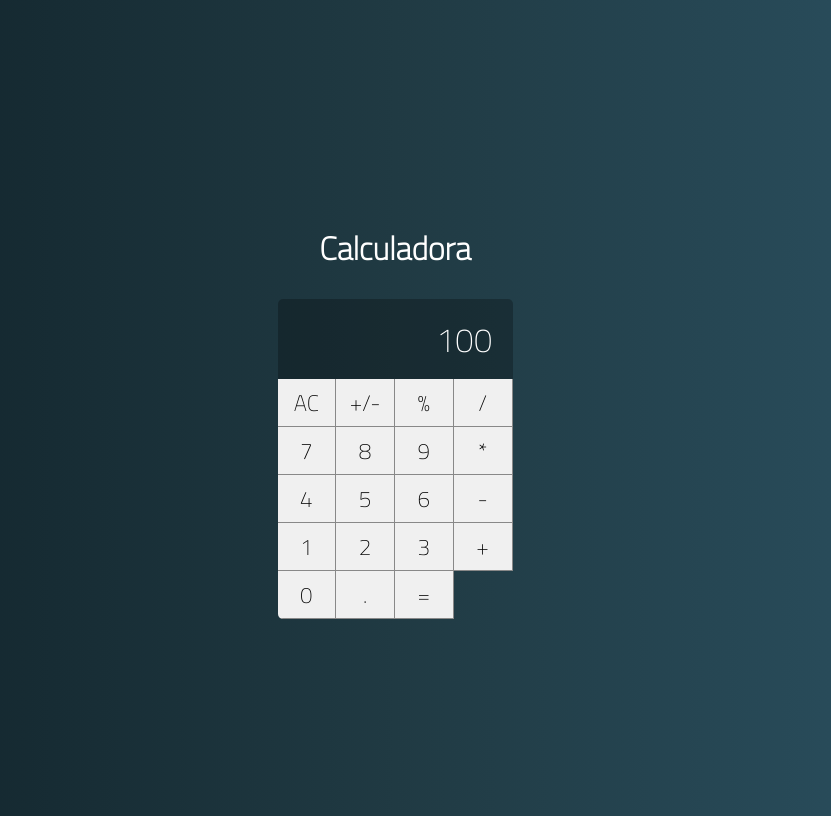
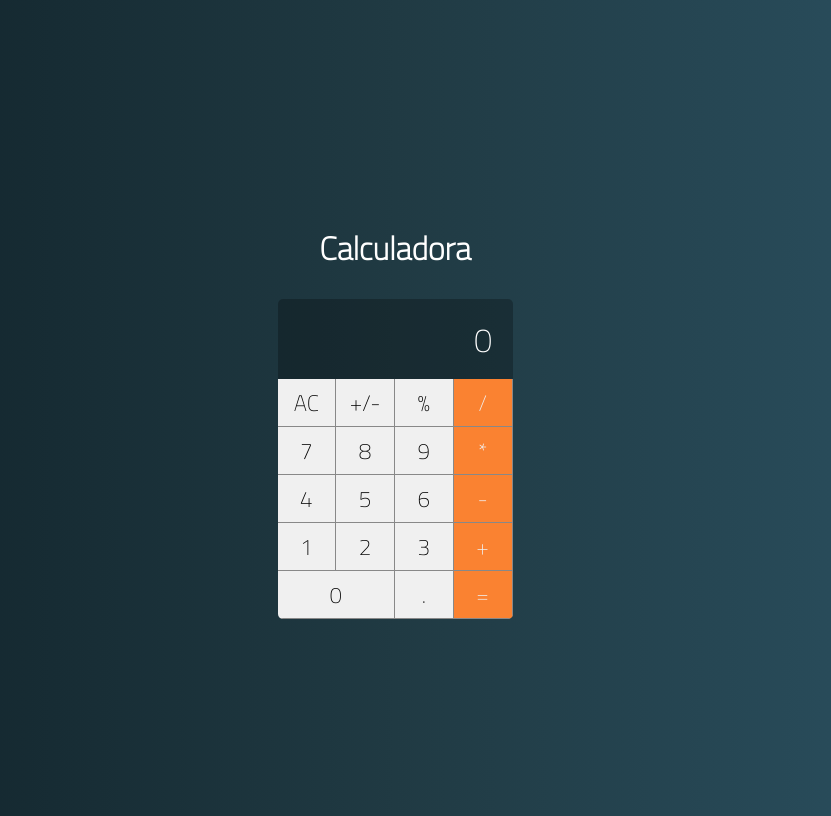
Before and after one commit to cainamagoncalves/Projeto-Calculadora, a React (Create React App) app: page / in a window 1280 px wide. Shown: the whole page, without its empty margins (245-1076 px from the left). Built offline with nearby package versions, Linux system fonts and the light colour scheme.

Commit message:
Editando e adicionando evento aos botões

```diff
--- a/src/components/Button.css
+++ b/src/components/Button.css
@@ -11,3 +11,24 @@
     border-bottom: var(--border-button);
     outline: none;
 }
+
+.button:active {
+    background-color: #cccccc;
+}
+
+.button.double {
+    grid-column: span 2;
+}
+
+.button.triple {
+    grid-column: span 3;
+}
+
+.button.operation {
+    background-color: #fa8231;
+    color: #f0f0f0;
+}
+
+.button.operation:active {
+    background-color: #fa8231cc;
+}
--- a/src/components/Button.jsx
+++ b/src/components/Button.jsx
@@ -1,5 +1,17 @@
 import React from 'react'
 import './Button.css'
 
-export default props =>
-    <button className='button'>{props.label}</button>
+export default props => {
+    let classes = 'button '
+    classes += props.operation ? 'operation' : ''
+    classes += props.double ? 'double' : ''
+    classes += props.triple ? 'triple' : ''
+
+    return (
+        <button
+            onClick = {e => props.click && props.click(props.label)}
+            className={classes}>
+            {props.label}
+        </button>
+    )
+}
--- a/src/main/Calculator.jsx
+++ b/src/main/Calculator.jsx
@@ -4,30 +4,58 @@
 import Button from '../components/Button'
 import Display from'../components/Display'
 
+const initialState ={
+    displayValue: '0', /*Valor inicial calculadora*/
+    clearDisplay: false, // Limpar o display
+    operation: false, // Armazenar operação
+    values: [0, 0], // Armazenar valores
+    current: 0 // Verificar qual index está manipulando
+}
+
 export default class Calculator extends Component {
+
+    constructor(props) {
+        super(props)
+        this.clearMemory = this.clearMemory.bind(this)
+        this.setOperation = this.setOperation.bind(this)
+        this.addDigit = this.addDigit.bind(this)
+    }
+
+    clearMemory() {
+        console.log('limpar')
+    }
+
+    setOperation(operation) {
+        console.log(operation)
+    }
+
+    addDigit(n) {
+        console.log(n)
+    }
+
     render() {
         return (
             <div className="calculator">
-                <Display value={100} />
-                <Button label="AC" />
-                <Button label="+/-" />
-                <Button label="%" />
-                <Button label="/" />
-                <Button label="7" />
-                <Button label="8" />
-                <Button label="9" />
-                <Button label="*" />
-                <Button label="4" />
-                <Button label="5" />
-                <Button label="6" />
-                <Button label="-" />
-                <Button label="1" />
-                <Button label="2" />
-                <Button label="3" />
-                <Button label="+" />
-                <Button label="0" />
-                <Button label="." />
-                <Button label="=" />
+                <Display value={0} />
+                <Button label="AC" click={this.clearMemory} />
+                <Button label="+/-" click={this.setOperation} />
+                <Button label="%" click={this.setOperation} />
+                <Button label="/" click={this.setOperation} operation/>
+                <Button label="7" click={this.addDigit} />
+                <Button label="8" click={this.addDigit} />
+                <Button label="9" click={this.addDigit} />
+                <Button label="*" click={this.setOperation} operation/>
+                <Button label="4" click={this.addDigit} />
+                <Button label="5" click={this.addDigit} />
+                <Button label="6" click={this.addDigit} />
+                <Button label="-" click={this.setOperation} operation/>
+                <Button label="1" click={this.addDigit} />
+                <Button label="2" click={this.addDigit} />
+                <Button label="3" click={this.addDigit} />
+                <Button label="+" click={this.setOperation} operation/>
+                <Button label="0" click={this.addDigit} double />
+                <Button label="." click={this.addDigit} />
+                <Button label="=" click={this.setOperation} operation/>
             </div>
         )
     }
```
